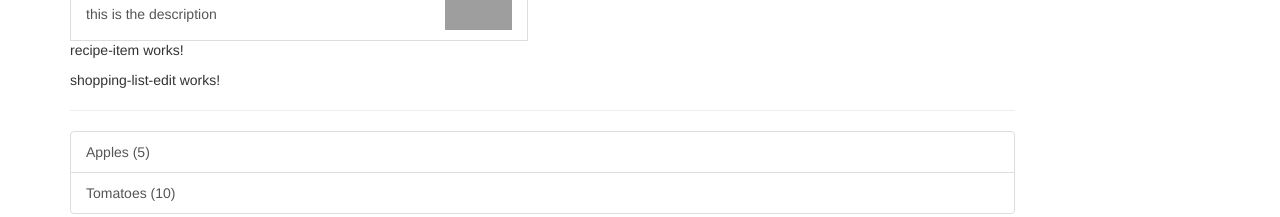
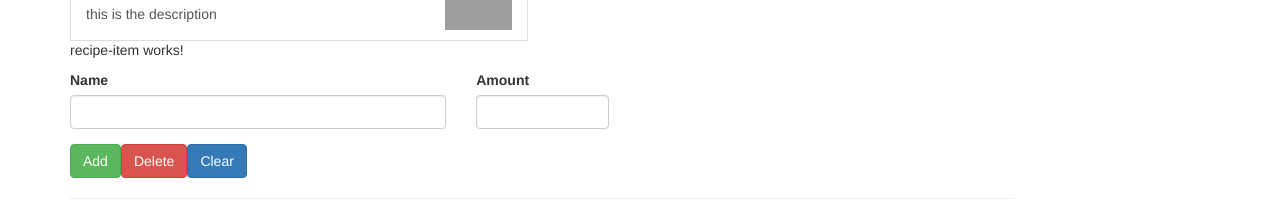
Before and after one commit to telvinmathews/RecipeBookAngularProj, an Angular app: page / in a window 1280 px wide. Shown: the part 249-466 px from the top of the page. Built offline with nearby package versions, Linux system fonts and the light colour scheme; grey boxes are pictures that could not be loaded.

Commit message:
added a shopping list edit section.

```diff
--- a/src/app/shopping-list/shopping-list-edit/shopping-list-edit.component.html
+++ b/src/app/shopping-list/shopping-list-edit/shopping-list-edit.component.html
@@ -1 +1,23 @@
-<p>shopping-list-edit works!</p>
+<div class="row">
+  <div class="col-xs-12">
+    <form action="">
+      <div class="row">
+        <div class="col-sm-5 form-group">
+          <label for="name">Name</label>
+          <input type="text" id="name" class="form-control">
+        </div>
+        <div class="col-sm-2 form-group">
+          <label for="amount">Amount</label>
+          <input type="text" id="amount" class="form-control">
+        </div>
+      </div>
+      <div class="row">
+        <div class="col-xs-12">
+          <button type="submit" class="btn btn-success">Add</button>
+          <button type="button" class="btn btn-danger">Delete</button>
+          <button type="button" class="btn btn-primary">Clear</button>
+        </div>
+      </div>
+    </form>
+  </div>
+</div>
```
Also changed, not shown: 2 other files (tests, documents, lock files or other folders).
